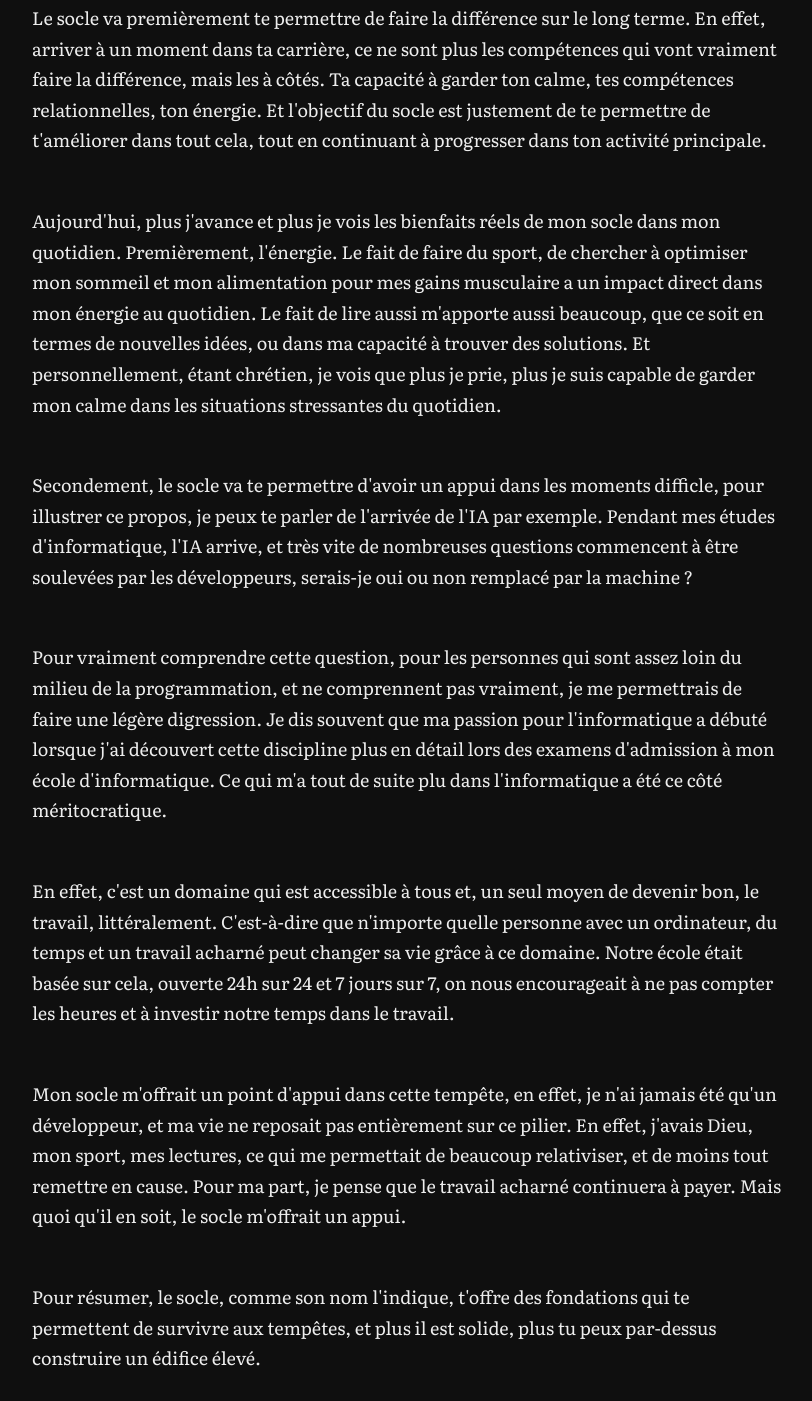
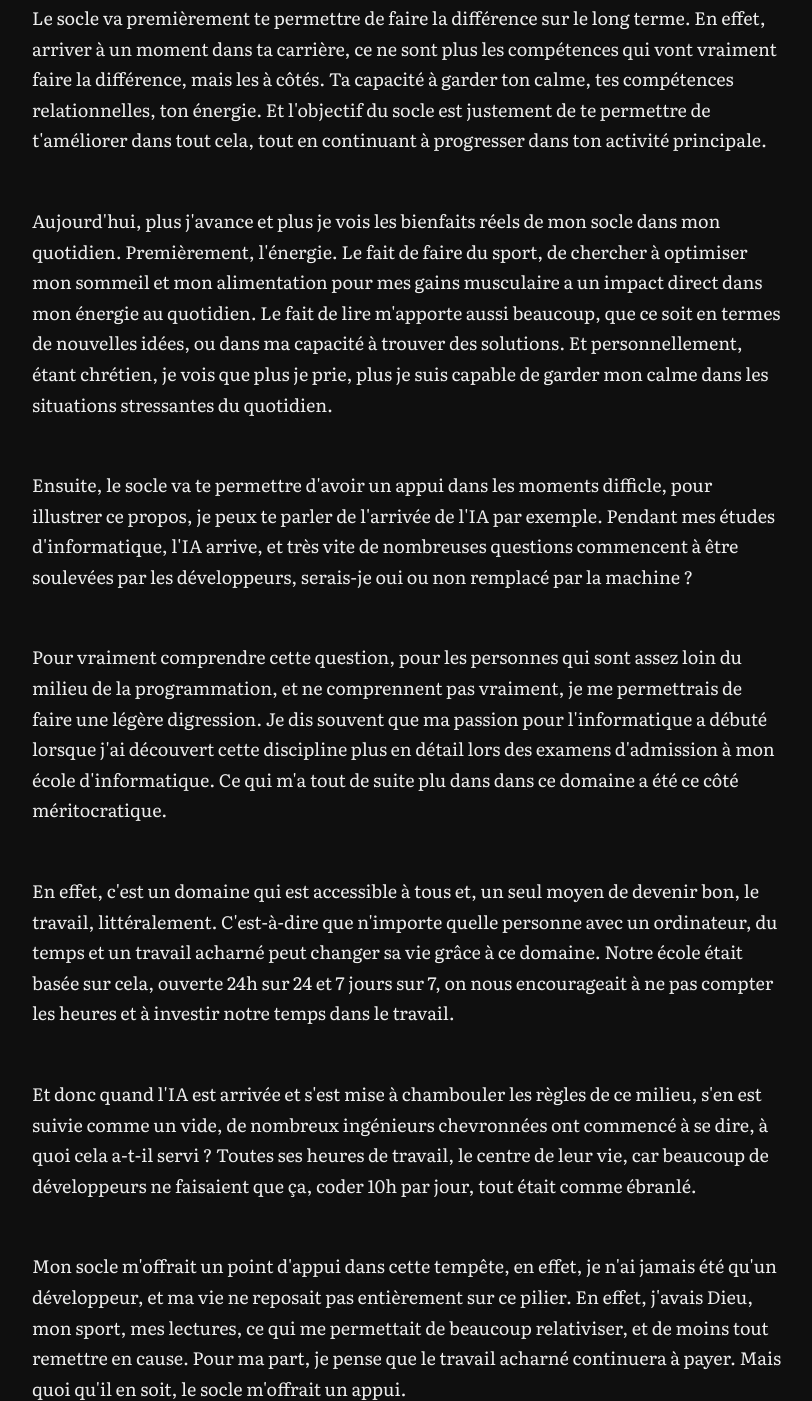
Before and after one commit to lionelrobert/leprimipile, a website built with Vite: page articles/importance_de_se_creer_un_socle.html in a window 1280 px wide. Shown: the part 1912-3313 px from the top of the page, without its empty margins (233-1045 px from the left). Built offline with nearby package versions, Linux system fonts and the light colour scheme.

Commit message:
correc article

```diff
--- a/articles/importance_de_se_creer_un_socle.html
+++ b/articles/importance_de_se_creer_un_socle.html
@@ -207,16 +207,19 @@
                 Le socle va premièrement te permettre de faire la différence sur le long terme. En effet, arriver à un moment dans ta carrière, ce ne sont plus les compétences qui vont vraiment faire la différence, mais les à côtés. Ta capacité à garder ton calme, tes compétences relationnelles, ton énergie. Et l'objectif du socle est justement de te permettre de t'améliorer dans tout cela, tout en continuant à progresser dans ton activité principale.
             </p>
             <p>
-                Aujourd'hui, plus j'avance et plus je vois les bienfaits réels de mon socle dans mon quotidien. Premièrement, l'énergie. Le fait de faire du sport, de chercher à optimiser mon sommeil et mon alimentation pour mes gains musculaire a un impact direct dans mon énergie au quotidien. Le fait de lire aussi m'apporte aussi beaucoup, que ce soit en termes de nouvelles idées, ou dans ma capacité à trouver des solutions. Et personnellement, étant chrétien, je vois que plus je prie, plus je suis capable de garder mon calme dans les situations stressantes du quotidien.
+                Aujourd'hui, plus j'avance et plus je vois les bienfaits réels de mon socle dans mon quotidien. Premièrement, l'énergie. Le fait de faire du sport, de chercher à optimiser mon sommeil et mon alimentation pour mes gains musculaire a un impact direct dans mon énergie au quotidien. Le fait de lire m'apporte aussi beaucoup, que ce soit en termes de nouvelles idées, ou dans ma capacité à trouver des solutions. Et personnellement, étant chrétien, je vois que plus je prie, plus je suis capable de garder mon calme dans les situations stressantes du quotidien.
             </p>
             <p>
-                Secondement, le socle va te permettre d'avoir un appui dans les moments difficle, pour illustrer ce propos, je peux te parler de l'arrivée de l'IA par exemple. Pendant mes études d'informatique, l'IA arrive, et très vite de nombreuses questions commencent à être soulevées par les développeurs, serais-je oui ou non remplacé par la machine ?
+                Ensuite, le socle va te permettre d'avoir un appui dans les moments difficle, pour illustrer ce propos, je peux te parler de l'arrivée de l'IA par exemple. Pendant mes études d'informatique, l'IA arrive, et très vite de nombreuses questions commencent à être soulevées par les développeurs, serais-je oui ou non remplacé par la machine ?
             </p>
             <p>
-                Pour vraiment comprendre cette question, pour les personnes qui sont assez loin du milieu de la programmation, et ne comprennent pas vraiment, je me permettrais de faire une légère digression. Je dis souvent que ma passion pour l'informatique a débuté lorsque j'ai découvert cette discipline plus en détail lors des examens d'admission à mon école d'informatique. Ce qui m'a tout de suite plu dans l'informatique a été ce côté méritocratique.
+                Pour vraiment comprendre cette question, pour les personnes qui sont assez loin du milieu de la programmation, et ne comprennent pas vraiment, je me permettrais de faire une légère digression. Je dis souvent que ma passion pour l'informatique a débuté lorsque j'ai découvert cette discipline plus en détail lors des examens d'admission à mon école d'informatique. Ce qui m'a tout de suite plu dans dans ce domaine a été ce côté méritocratique.
             </p>
             <p>
                 En effet, c'est un domaine qui est accessible à tous et, un seul moyen de devenir bon, le travail, littéralement. C'est-à-dire que n'importe quelle personne avec un ordinateur, du temps et un travail acharné peut changer sa vie grâce à ce domaine. Notre école était basée sur cela, ouverte 24h sur 24 et 7 jours sur 7, on nous encourageait à ne pas compter les heures et à investir notre temps dans le travail.
+            </p>
+            <p>
+                Et donc quand l'IA est arrivée et s'est mise à chambouler les règles de ce milieu, s'en est suivie comme un vide, de nombreux ingénieurs chevronnées ont commencé à se dire, à quoi cela a-t-il servi ? Toutes ses heures de travail, le centre de leur vie, car beaucoup de développeurs ne faisaient que ça, coder 10h par jour, tout était comme ébranlé.
             </p>
             <p>
                 Mon socle m'offrait un point d'appui dans cette tempête, en effet, je n'ai jamais été qu'un développeur, et ma vie ne reposait pas entièrement sur ce pilier. En effet, j'avais Dieu, mon sport, mes lectures, ce qui me permettait de beaucoup relativiser, et de moins tout remettre en cause. Pour ma part, je pense que le travail acharné continuera à payer. Mais quoi qu'il en soit, le socle m'offrait un appui.
```
